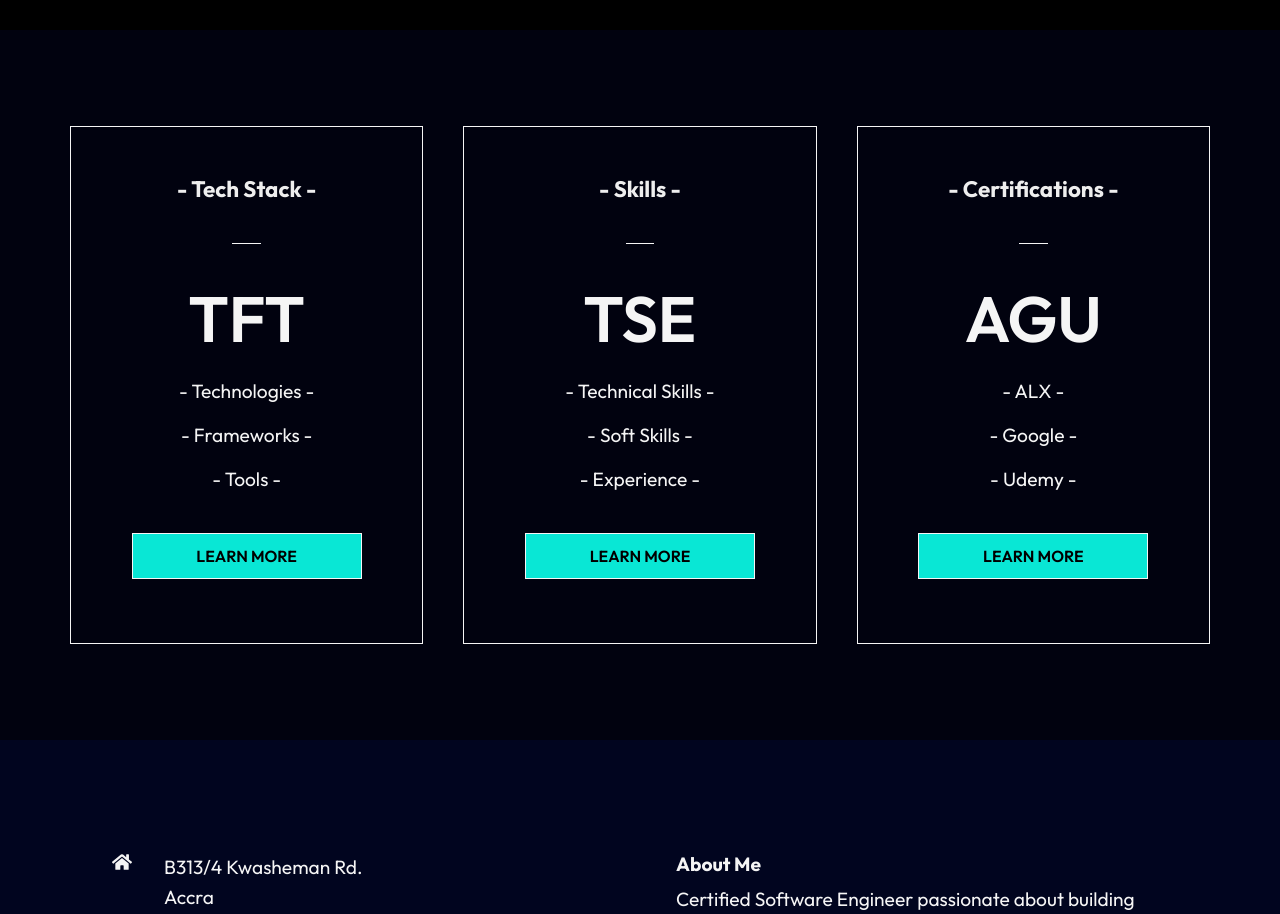
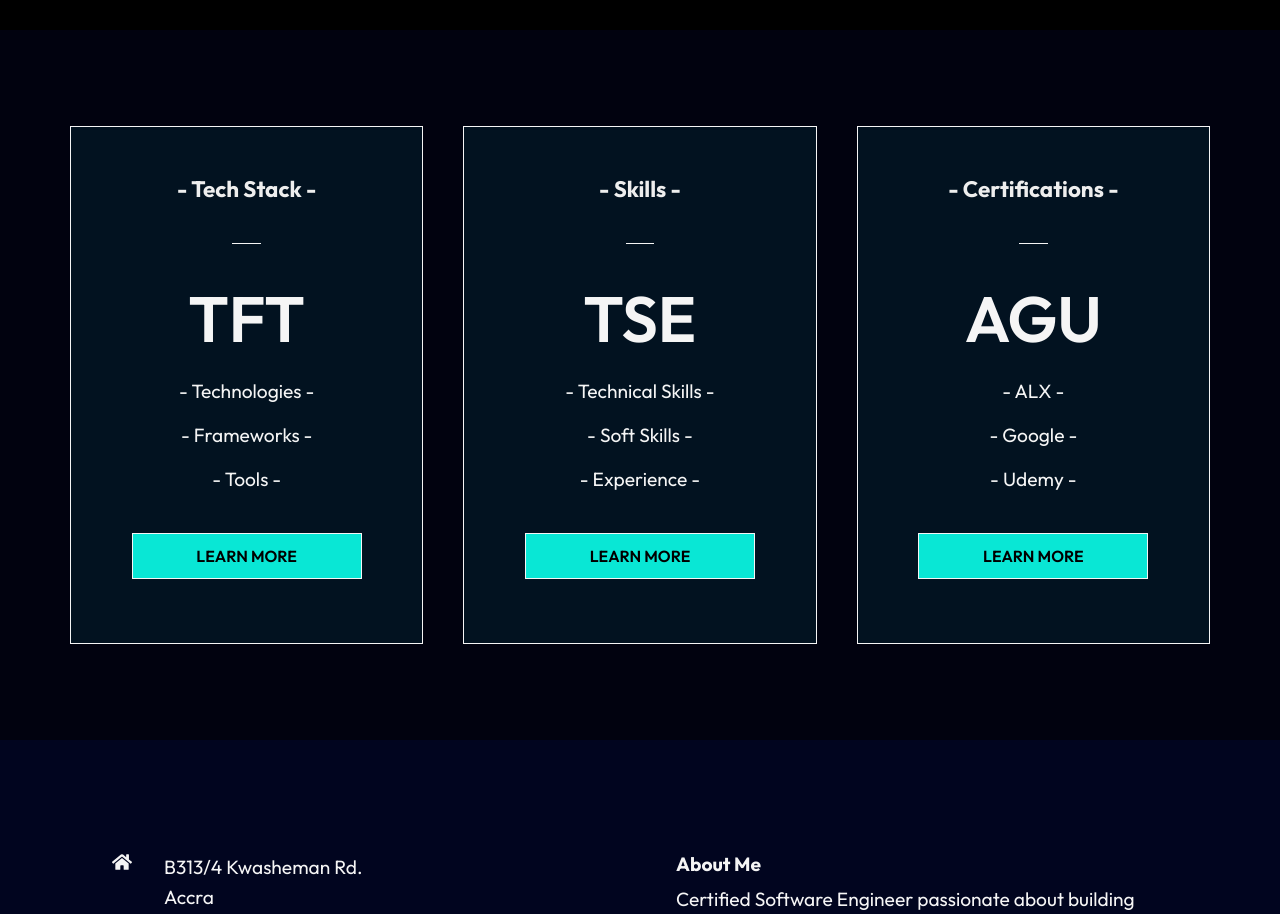
Before and after one commit to Senu-sesi2/Portfolio, a React (Create React App) app in the folder myportapp/: page /project in a window 1280 px wide. Shown: the part 1820-2734 px from the top of the page. Built offline with nearby package versions, Linux system fonts and the light colour scheme.

Commit message:
add zoom animation to the techcards

```diff
--- a/myportapp/src/components/TechCardStyles.css
+++ b/myportapp/src/components/TechCardStyles.css
@@ -13,15 +13,37 @@
     /* padding-bottom: 3rem; */
 }
 
-.card{
+/* .card{
     border: 1px solid whitesmoke;
     color: #eee;
     text-align: center;
     padding: 2rem;
+} */
+
+.card {
+    border: 1px solid whitesmoke;
+    color: #eee;
+    text-align: center;
+    padding: 2rem;
+    background: rgb(2, 18, 32);
+
+    /* Zoom effect essentials */
+    transition: transform 0.35s ease,
+                box-shadow 0.35s ease,
+                background-color 0.35s ease;
+    transform-origin: center;
 }
 
 .card:hover{
     background-color: #011c35;
+}
+
+.card:hover {
+    transform: scale(1.07);
+    background-color: #011c35;
+
+    /* soft lighting effect */
+    box-shadow: 0 0 25px rgba(0, 150, 255, 0.45);
 }
 
 .card h3{
```
